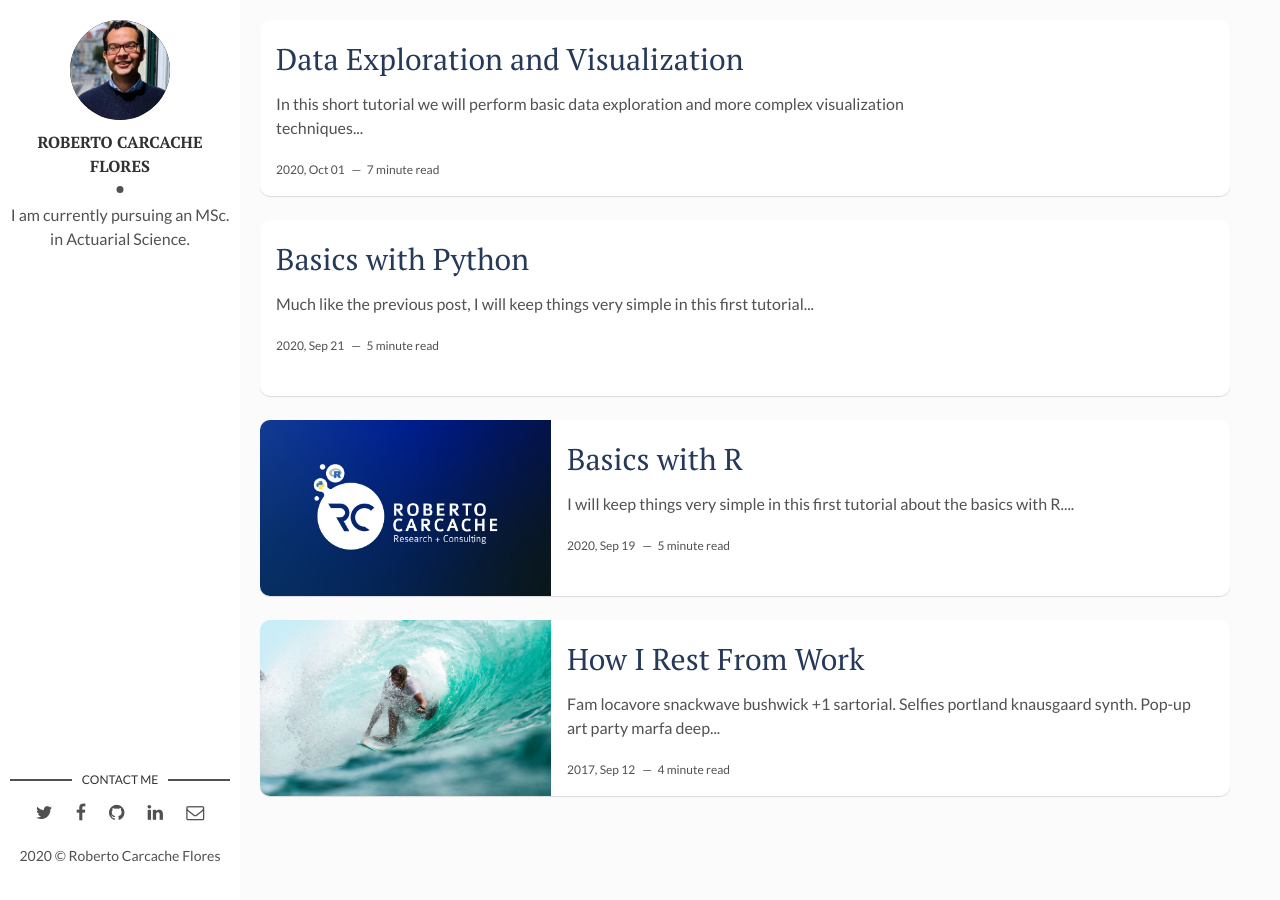
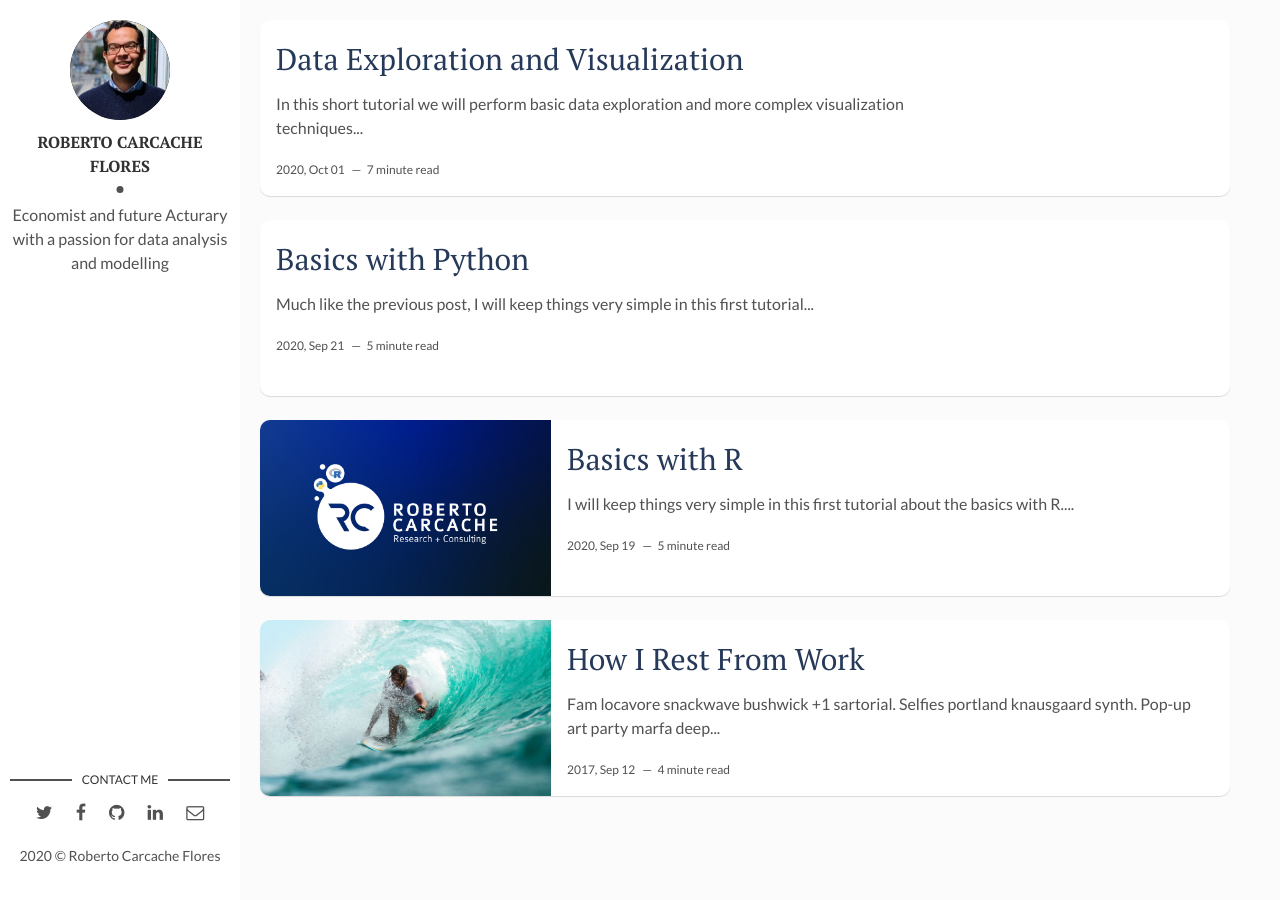
Before and after one commit to rcarcacheflores/Research, a Jekyll site: the page built from index.html, in a window 1280 px wide. Built offline with Jekyll 4.4.1, drawn with Linux system fonts in a browser that asks for light colours; the list of posts is cut into pages by our own code.

Commit message:
Update _config.yml

```diff
--- a/_config.yml
+++ b/_config.yml
@@ -10,11 +10,9 @@ site-twitter: #if your site has a twitter account, enter it here
 # Author Settings
 author: Roberto Carcache Flores # add your name
 author-img: rcf.jpg # add your photo
-about-author: I am currently pursuing an MSc. in Actuarial Science. # add description
-social-twitter: # add your Twitter handle
-social-facebook: # add your Facebook handle
+about-author: Economist and future Acturary with a passion for data analysis and modelling # add description
 social-github: rcarcacheflores # add your Github handle
-social-linkedin: # add your Linkedin handle
+social-linkedin: https://www.linkedin.com/in/roberto-carcache-flores-05b5711a6/
 social-email: rcarcacheflores@outlook.com
 
 # Disqus
```
